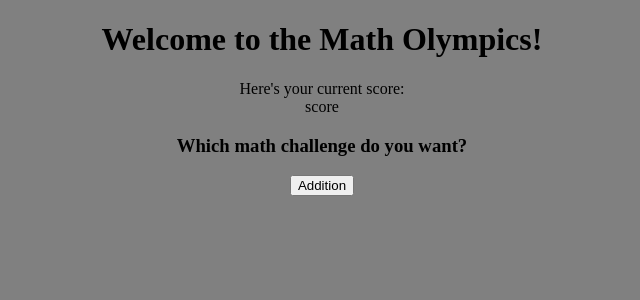
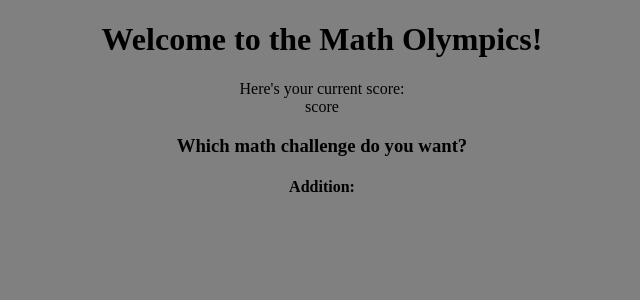
Before and after one commit to WesMcKnight/math-olympics, a React (Create React App) app: page / in a window 1280 px wide. Shown: the top 300 px of the page, without its empty margins (318-958 px from the left). Built offline with nearby package versions, Linux system fonts and the light colour scheme.

Commit message:
addition testing

```diff
--- a/package.json
+++ b/package.json
@@ -2,7 +2,7 @@
   "name": "math-olympics",
   "version": "0.1.0",
   "private": true,
-"homepage": "http://WesMcKnight.github.io/math-olympics",
+  "homepage": "http://WesMcKnight.github.io/math-olympics",
   "dependencies": {
     "@testing-library/jest-dom": "^5.16.5",
     "@testing-library/react": "^13.4.0",
--- a/src/Addition.js
+++ b/src/Addition.js
@@ -1,7 +1,16 @@
+import { Modal } from "reactstrap";
 
 const Addition = () => {
     console.log("it works for addition!");
     console.log("Hopefully this will work as well")
+
+    return(
+        <Modal
+            fade
+        >
+            <div>it works!</div>
+        </Modal>
+    )
 }
 
 export default Addition;
--- a/src/App.js
+++ b/src/App.js
@@ -3,20 +3,19 @@ import './App.css';
 import Addition from './Addition';
 
 function App() {
-  // const[score, setScore] = useState(() =>{
+  const[score, setScore] = useState()
 
-  // })
   return (
     <>
       <h1>Welcome to the Math Olympics!</h1>
       <div>
         <span>
           Here's your current score:
-          <div id='score'>score</div>
+          <div>score</div>
         </span>
         <h3>Which math challenge do you want?</h3>
-        <button type='button' onClick= {Addition}>Addition</button>
-
+        <h4>Addition:</h4>
+        <Addition />
       </div>
 
     </>
```
